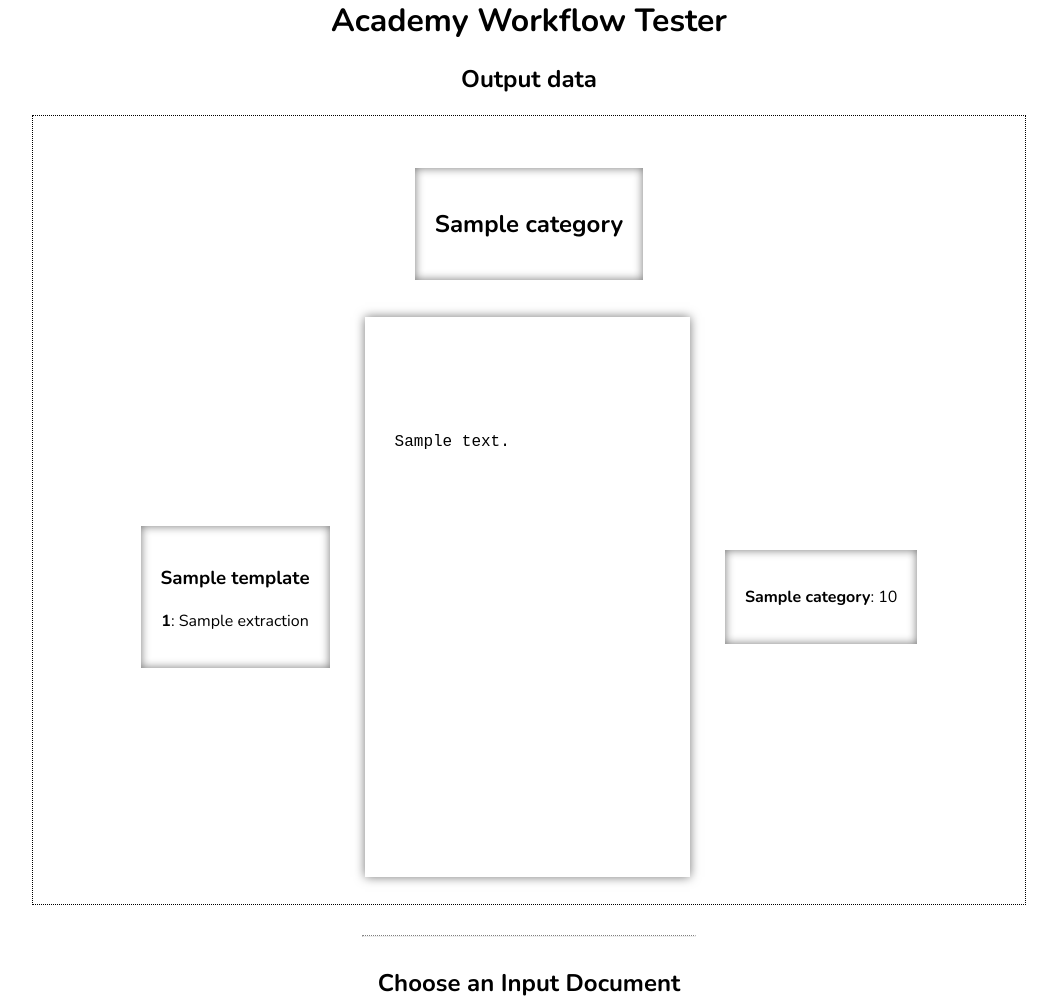
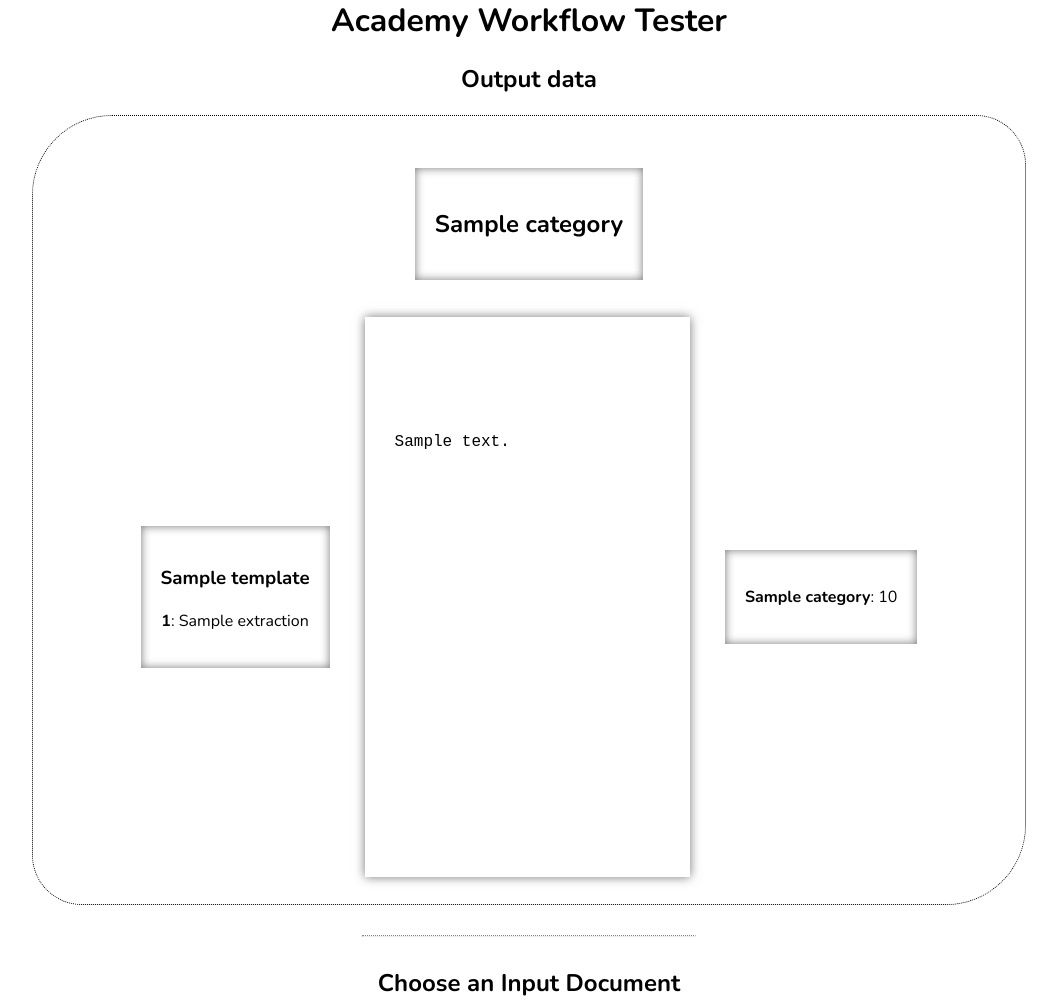
Before and after one commit to coprinus-comatus/academy_web_apps, a Flask app: template templates/email_analysis.html in a window 1280 px wide. Shown: the part 193-1193 px from the top of the page, without its empty margins (111-1168 px from the left). Run offline with Flask 2, Linux system fonts and the light colour scheme; the template is opened without the code that fills it: values that come from a table or form of the project are taken from there, most other values are stand-ins (such as "Sample title", 1, 10 or a date in 2020).

Commit message:
add rounded borders

```diff
--- a/static/styles.css
+++ b/static/styles.css
@@ -94,4 +94,5 @@ table.output_data {
     /* background-color: antiquewhite; */
     /* margin: 30px; */
     padding: 20px;
+    border-radius: 80px 50px;
 }
```
